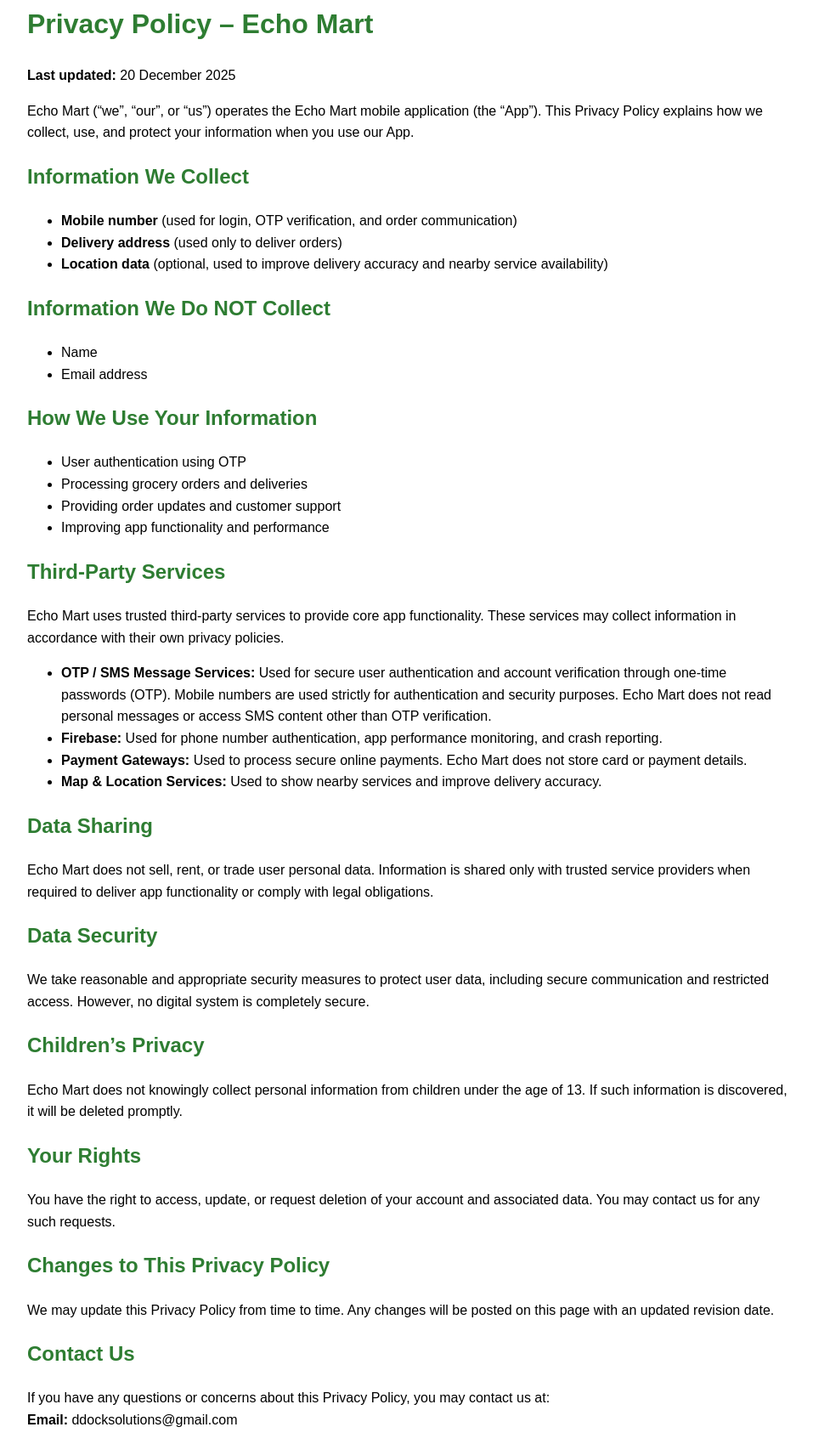
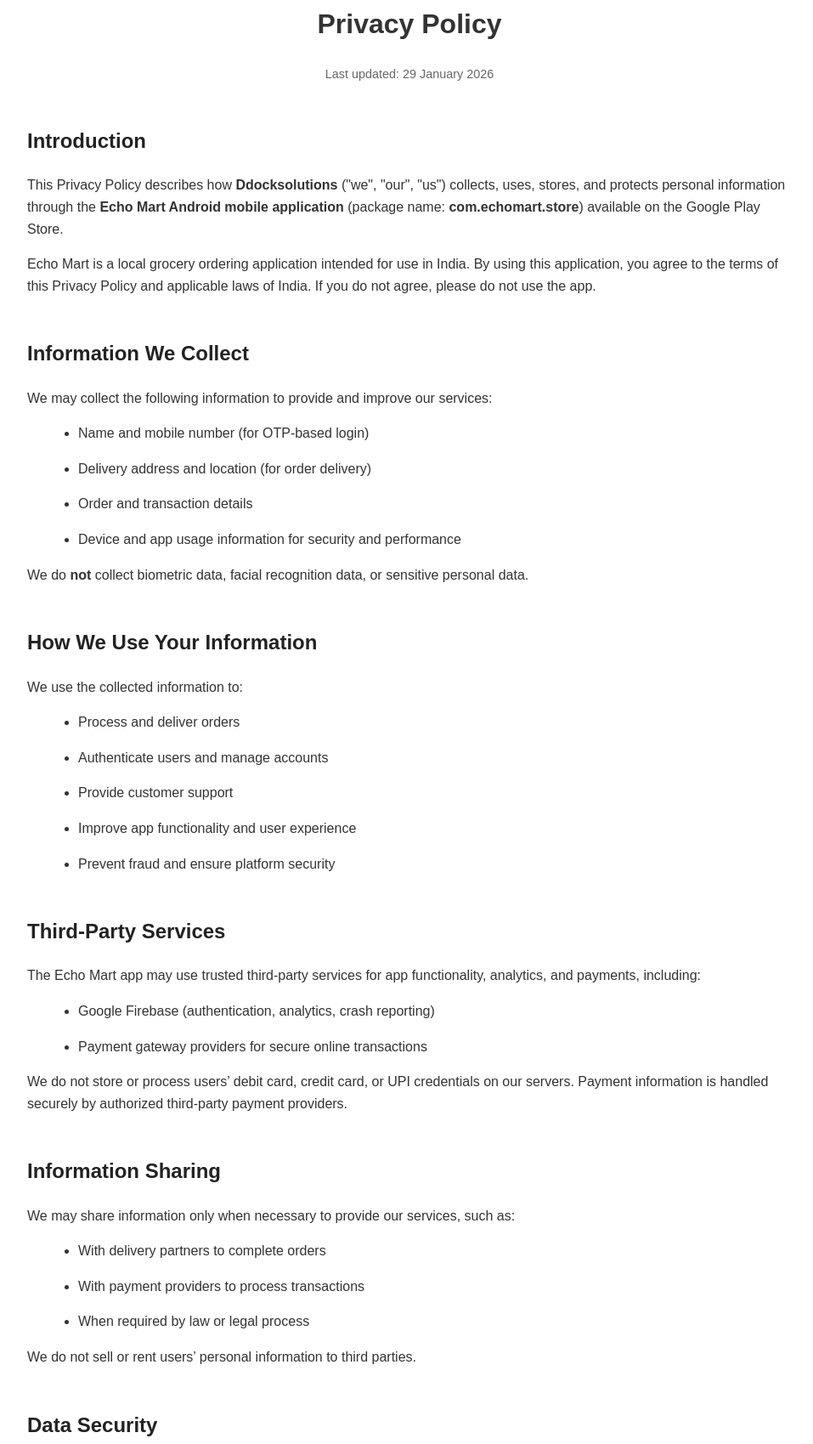
Before and after one commit to ddocksolutions/echo-mart-privacy-policy, a plain HTML site: page index.html in a window 1280 px wide. Shown: the part 38-1737 px from the top of the page at 85% size, without its empty margins (158-1115 px from the left). Drawn offline with Linux system fonts and the light colour scheme.

Commit message:
Update index.html

```diff
--- a/index.html
+++ b/index.html
@@ -1,120 +1,155 @@
 <!DOCTYPE html>
-<html>
+<html lang="en">
 <head>
     <meta charset="UTF-8">
+    <meta name="viewport" content="width=device-width, initial-scale=1.0">
     <title>Privacy Policy - Echo Mart</title>
     <style>
         body {
             font-family: Arial, sans-serif;
+            line-height: 1.6;
             max-width: 900px;
-      margin: auto;
+            margin: 0 auto;
             padding: 20px;
-      line-height: 1.6;
+            color: #333;
         }
-    h1, h2 {
-      color: #2e7d32;
+        h1 {
+            text-align: center;
+        }
+        h2 {
+            margin-top: 2em;
+            color: #222;
+        }
+        p, li {
+            margin-bottom: 1em;
+        }
+        ul {
+            margin-left: 20px;
         }
     </style>
 </head>
 <body>
 
-<h1>Privacy Policy – Echo Mart</h1>
-<p><strong>Last updated:</strong> 20 December 2025</p>
+<h1>Privacy Policy</h1>
 
+<p style="text-align:center; font-size: 0.9em; color: #666;">
+    Last updated: 29 January 2026
+</p>
+
+<h2>Introduction</h2>
 <p>
-Echo Mart (“we”, “our”, or “us”) operates the Echo Mart mobile application (the “App”).
-This Privacy Policy explains how we collect, use, and protect your information when you
-use our App.
+This Privacy Policy describes how <strong>Ddocksolutions</strong> ("we", "our", "us")
+collects, uses, stores, and protects personal information through the
+<strong>Echo Mart Android mobile application</strong>
+(package name: <strong>com.echomart.store</strong>) available on the Google Play Store.
+</p>
+<p>
+Echo Mart is a local grocery ordering application intended for use in India.
+By using this application, you agree to the terms of this Privacy Policy and
+applicable laws of India. If you do not agree, please do not use the app.
 </p>
 
 <h2>Information We Collect</h2>
+<p>
+We may collect the following information to provide and improve our services:
+</p>
 <ul>
-  <li><strong>Mobile number</strong> (used for login, OTP verification, and order communication)</li>
-  <li><strong>Delivery address</strong> (used only to deliver orders)</li>
-  <li><strong>Location data</strong> (optional, used to improve delivery accuracy and nearby service availability)</li>
+    <li>Name and mobile number (for OTP-based login)</li>
+    <li>Delivery address and location (for order delivery)</li>
+    <li>Order and transaction details</li>
+    <li>Device and app usage information for security and performance</li>
 </ul>
-
-<h2>Information We Do NOT Collect</h2>
-<ul>
-  <li>Name</li>
-  <li>Email address</li>
-</ul>
+<p>
+We do <strong>not</strong> collect biometric data, facial recognition data, or sensitive
+personal data.
+</p>
 
 <h2>How We Use Your Information</h2>
+<p>
+We use the collected information to:
+</p>
 <ul>
-  <li>User authentication using OTP</li>
-  <li>Processing grocery orders and deliveries</li>
-  <li>Providing order updates and customer support</li>
-  <li>Improving app functionality and performance</li>
+    <li>Process and deliver orders</li>
+    <li>Authenticate users and manage accounts</li>
+    <li>Provide customer support</li>
+    <li>Improve app functionality and user experience</li>
+    <li>Prevent fraud and ensure platform security</li>
 </ul>
 
 <h2>Third-Party Services</h2>
 <p>
-Echo Mart uses trusted third-party services to provide core app functionality.
-These services may collect information in accordance with their own privacy policies.
+The Echo Mart app may use trusted third-party services for app functionality,
+analytics, and payments, including:
+</p>
+<ul>
+    <li>Google Firebase (authentication, analytics, crash reporting)</li>
+    <li>Payment gateway providers for secure online transactions</li>
+</ul>
+<p>
+We do not store or process users’ debit card, credit card, or UPI credentials
+on our servers. Payment information is handled securely by authorized
+third-party payment providers.
 </p>
 
+<h2>Information Sharing</h2>
+<p>
+We may share information only when necessary to provide our services, such as:
+</p>
 <ul>
-  <li>
-    <strong>OTP / SMS Message Services:</strong>
-    Used for secure user authentication and account verification through one-time passwords (OTP).
-    Mobile numbers are used strictly for authentication and security purposes.
-    Echo Mart does not read personal messages or access SMS content other than OTP verification.
-  </li>
-
-  <li>
-    <strong>Firebase:</strong>
-    Used for phone number authentication, app performance monitoring, and crash reporting.
-  </li>
-
-  <li>
-    <strong>Payment Gateways:</strong>
-    Used to process secure online payments. Echo Mart does not store card or payment details.
-  </li>
-
-  <li>
-    <strong>Map & Location Services:</strong>
-    Used to show nearby services and improve delivery accuracy.
-  </li>
+    <li>With delivery partners to complete orders</li>
+    <li>With payment providers to process transactions</li>
+    <li>When required by law or legal process</li>
 </ul>
-
-<h2>Data Sharing</h2>
 <p>
-Echo Mart does not sell, rent, or trade user personal data.
-Information is shared only with trusted service providers when required to
-deliver app functionality or comply with legal obligations.
+We do not sell or rent users’ personal information to third parties.
 </p>
 
 <h2>Data Security</h2>
 <p>
-We take reasonable and appropriate security measures to protect user data,
-including secure communication and restricted access. However, no digital
-system is completely secure.
+We follow reasonable security practices to protect personal data from
+unauthorized access, misuse, or disclosure. However, no method of transmission
+over the internet is completely secure, and we cannot guarantee absolute
+security.
 </p>
 
-<h2>Children’s Privacy</h2>
+<h2>Data Retention and Deletion</h2>
 <p>
-Echo Mart does not knowingly collect personal information from children under
-the age of 13. If such information is discovered, it will be deleted promptly.
+We retain personal data only as long as necessary to fulfill the purposes
+outlined in this Privacy Policy or as required by law.
+</p>
+<p>
+Users may request deletion of their personal data by contacting us at the
+email address provided below. Account deletion may be delayed if required to
+resolve disputes, complete transactions, or comply with legal obligations.
 </p>
 
 <h2>Your Rights</h2>
 <p>
-You have the right to access, update, or request deletion of your account and
-associated data. You may contact us for any such requests.
+You have the right to access, update, or request deletion of your personal
+information. Requests can be made by contacting us using the details below.
+</p>
+
+<h2>Consent</h2>
+<p>
+By using the Echo Mart app, you consent to the collection and use of information
+as described in this Privacy Policy. You may withdraw consent by contacting us,
+but this may limit access to certain app features.
 </p>
 
 <h2>Changes to This Privacy Policy</h2>
 <p>
 We may update this Privacy Policy from time to time. Any changes will be posted
-on this page with an updated revision date.
+on this page. Continued use of the app after changes indicates acceptance of
+the updated policy.
 </p>
 
-<h2>Contact Us</h2>
-<p>
-If you have any questions or concerns about this Privacy Policy, you may contact us at:<br>
-<strong>Email:</strong> ddocksolutions@gmail.com
-</p>
+<h2>Grievance Officer / Contact Information</h2>
+<p><strong>Name:</strong> Ddocksolutions</p>
+<p><strong>Designation:</strong> Owner</p>
+<p><strong>Address:</strong> Chamathakkad, Mananthery, Kannur, Kerala – 670643, India</p>
+<p><strong>Email:</strong> ddocksolutions@gmail.com</p>
+<p><strong>Support Hours:</strong> Monday – Friday (09:00 – 18:00)</p>
+
 
 </body>
 </html>
```
Lines whose indentation alone changed are shown as unchanged.
